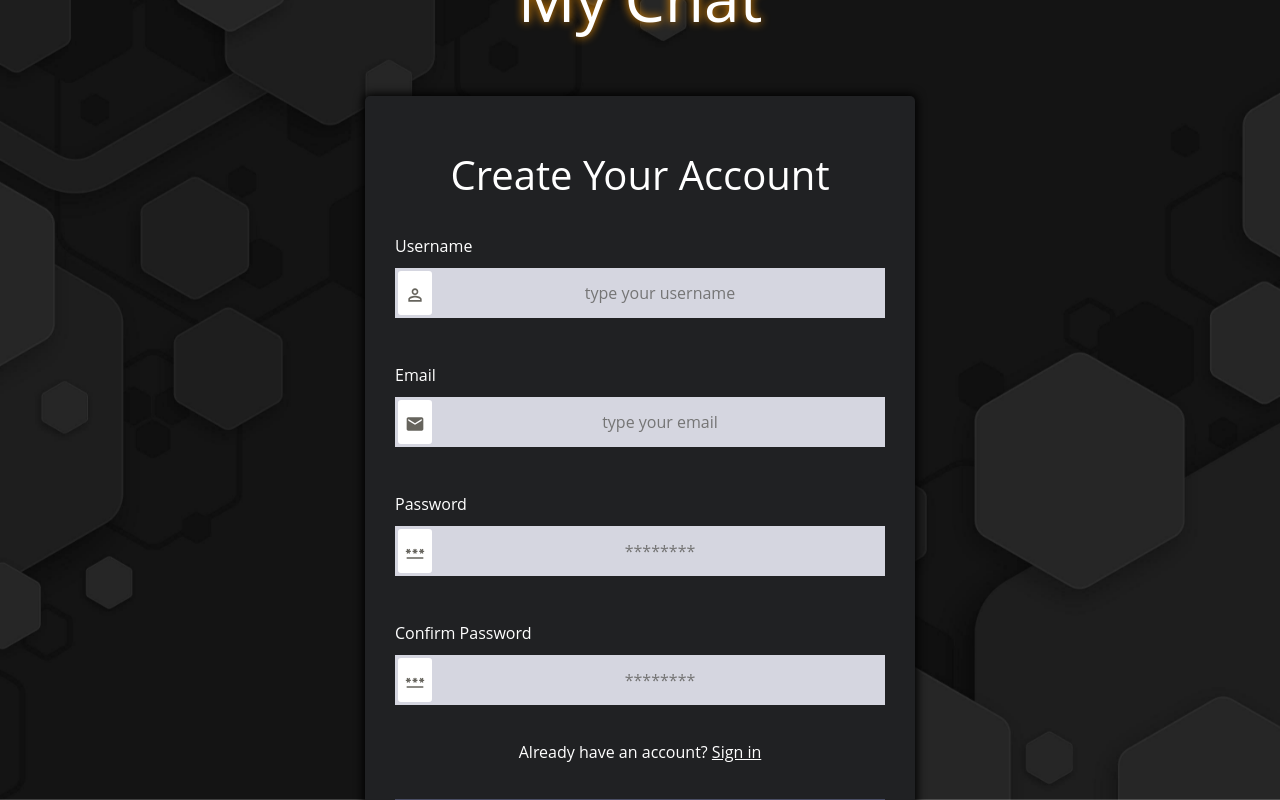
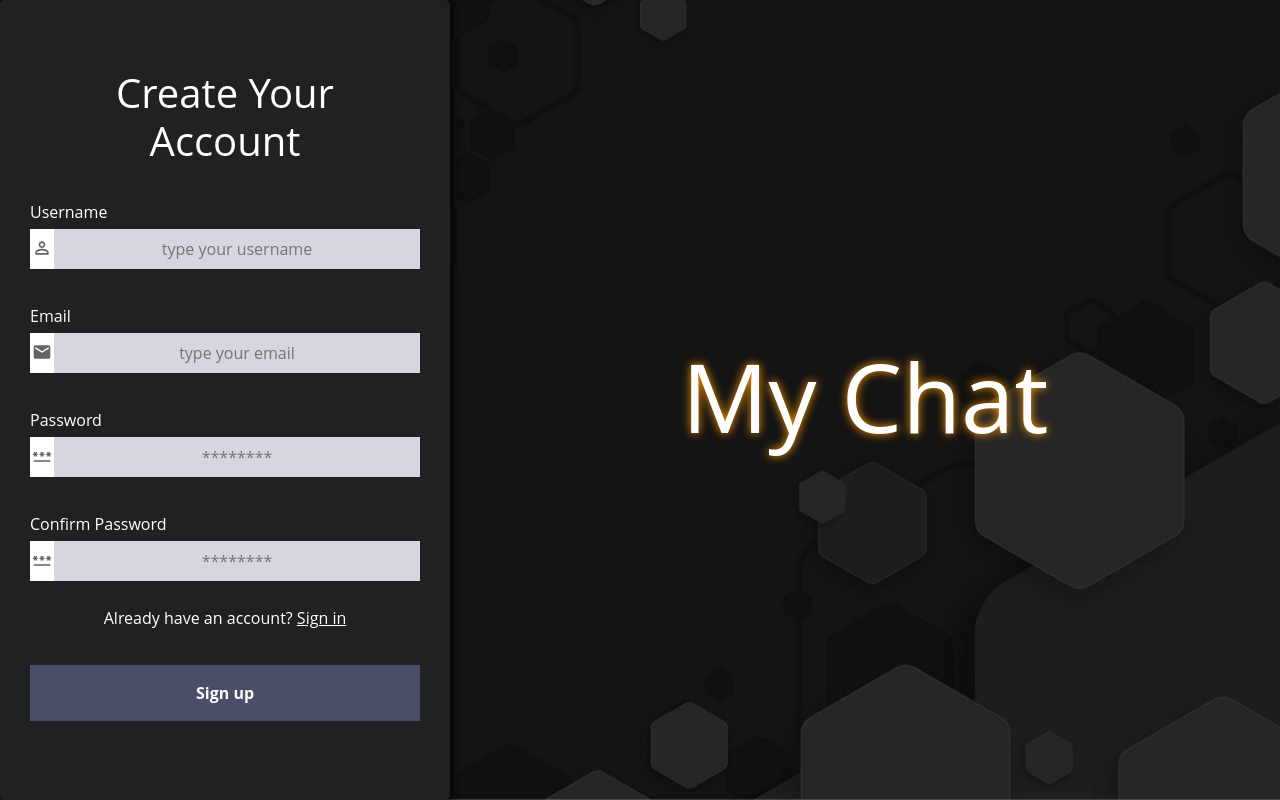
Before and after one commit to JVictor-CC/My-Chat-GPT, a React (Create React App) app in the folder client/: page /register in a window 1280 px wide. Built offline with nearby package versions, Linux system fonts and the light colour scheme.

Commit message:
fix: inputs style now works correctly

```diff
--- a/client/src/components/ChatMessages/index.jsx
+++ b/client/src/components/ChatMessages/index.jsx
@@ -8,15 +8,20 @@ const MessageBox = ({ text, type = '' }) => {
     <MessageContainer variant={type}>
       <div>
         {type === 'user' ? (
+          <>
+            <p>{text}</p>
             <span>
               <AiOutlineUser />
             </span>
+          </>
         ) : (
+          <>
             <span>
               <DiAtom />
             </span>
-        )}{' '}
             <p>{text}</p>
+          </>
+        )}
       </div>
     </MessageContainer>
   )
--- a/client/src/components/ChatMessages/style.js
+++ b/client/src/components/ChatMessages/style.js
@@ -10,25 +10,29 @@ export const MessageContainer = styled.div`
   ${({ variant }) =>
     variant === 'user' &&
     css`
-      background-color: lightgray;
-      border-top: solid 1px gray;
-      border-bottom: solid 1px gray;
+      div {
+        background-color: #e9e9f2;
+      }
     `}
 
   div {
     width: 100%;
     max-width: 800px;
-    margin: 20px;
+    margin-top: 15px;
     display: flex;
+    padding: 5px;
+    border-radius: 5px;
   }
 
   span {
-    padding-inline-end: 10px;
+    padding-inline: 5px;
     font-size: 25px;
   }
 
   p {
     white-space: pre-wrap;
     word-wrap: break-word;
+    width: 100%;
+    padding: 5px;
   }
 `
--- a/client/src/components/Input/index.jsx
+++ b/client/src/components/Input/index.jsx
@@ -23,7 +23,6 @@ const Input = ({
           placeholder={placeHolder}
           {...register(registerName)}
         />
-      </InputContainer>
         {errorMessage ? (
           <DisplayError variant="">
             <p>{errorMessage}</p>
@@ -31,6 +30,7 @@ const Input = ({
         ) : (
           <DisplayError variant="nodisplay"></DisplayError>
         )}
+      </InputContainer>
     </>
   )
 }
--- a/client/src/components/Input/style.js
+++ b/client/src/components/Input/style.js
@@ -8,10 +8,11 @@ export const InputLabel = styled.label`
 `
 
 export const InputContainer = styled.div`
-  margin: 10px 0;
+  margin: 5px 0;
   width: 100%;
-  height: 50px;
+  height: 40px;
   background-color: #d5d6e0;
+  position: relative;
 
   display: flex;
   justify-content: center;
@@ -27,37 +28,40 @@ export const InputContainer = styled.div`
 `
 
 export const IconContainer = styled.div`
-  padding: 7px;
+  height: 100%;
   font-size: 20px;
   color: #66645d;
   margin: 0;
+  padding: 2px;
 
   background-color: #fff;
-  border: solid 3px #d5d6e0;
-  border-radius: 6px;
 `
 
 export const DisplayError = styled.div`
-  position: relative;
-  height: 30px;
-  top: -9.5px;
-  background-color: #3b2f30;
+  position: absolute;
+  height: 20px;
+  padding-left: 5px;
+  top: 100%;
+  left: 0;
+  width: 100%;
+  background-color: #421d21;
   border-radius: 0 0 5px 5px;
   color: #fff;
   transition: 0.5s;
+  overflow: hidden;
+  z-index: 1;
 
   ${({ variant }) =>
     variant === 'nodisplay' &&
     css`
-      height: 0px;
-      overflow: hidden;
+      height: 0;
       padding: 0;
       transform: scaleY(0);
     `}
 
   p {
     font-size: 14px;
-    transform: translate(4%, 35%) scaleY(1);
+    transform: translateY(0);
     transition: transform 0.5s;
   }
 `
--- a/client/src/pages/Chat/style.js
+++ b/client/src/pages/Chat/style.js
@@ -27,12 +27,11 @@ export const ChatAnswers = styled.div`
 
 export const ChatInput = styled.div`
   width: 100%;
-  height: 220px;
-  background-color: lightgray;
+  height: 180px;
+  background-color: #e9e9f2;
   display: flex;
   justify-content: center;
   align-items: center;
-  box-shadow: 0px 0px 5px 2px gray;
 
   div {
     display: flex;
--- a/client/src/pages/Login/index.jsx
+++ b/client/src/pages/Login/index.jsx
@@ -37,7 +37,6 @@ const Login = () => {
 
   return (
     <Container>
-      <Title>My Chat</Title>
       <LoginScreenBox>
         <form onSubmit={handleSubmit(onSubmit)}>
           <Center>
@@ -82,6 +81,9 @@ const Login = () => {
           )}
         </form>
       </LoginScreenBox>
+      <Title>
+        <h1>My Chat</h1>
+      </Title>
     </Container>
   )
 }
--- a/client/src/pages/Register/index.jsx
+++ b/client/src/pages/Register/index.jsx
@@ -36,7 +36,6 @@ const Register = () => {
 
   return (
     <Container>
-      <Title>My Chat</Title>
       <LoginScreenBox>
         <form onSubmit={handleSubmit(onSubmit)}>
           <Center>
@@ -93,6 +92,9 @@ const Register = () => {
           )}
         </form>
       </LoginScreenBox>
+      <Title>
+        <h1>My Chat</h1>
+      </Title>
     </Container>
   )
 }
--- a/client/src/styles/login-screen.style.js
+++ b/client/src/styles/login-screen.style.js
@@ -5,9 +5,6 @@ export const Container = styled.div`
   width: 100vw;
   height: 100vh;
   display: flex;
-  align-items: center;
-  justify-content: center;
-  flex-direction: column;
   background-image: url(${background});
   background-size: cover;
   background-repeat: no-repeat;
@@ -17,12 +14,16 @@ export const Container = styled.div`
 `
 export const LoginScreenBox = styled.div`
   border-radius: 5px;
-  width: 550px;
-  height: fit-content;
+  min-width: 450px;
+  height: 100%;
+  overflow: hidden;
   padding: 30px;
   background-color: #202123;
   box-shadow: 0px 0px 10px 2px #000;
   color: #fff;
+  display: flex;
+  flex-direction: column;
+  justify-content: center;
 
   h1 {
     text-transform: capitalize;
@@ -44,11 +45,18 @@ export const LoginScreenBox = styled.div`
   }
 `
 
-export const Title = styled.h1`
-  color: #fff;
-  margin: 80px 0 60px 0;
-  font-size: 64px;
-  text-shadow: 0 0 10px #ff9900;
+export const Title = styled.div`
+  width: 100%;
+  height: 100%;
+  display: flex;
+  justify-content: center;
+  align-items: center;
+
+  h1 {
+    color: #fff;
+    font-size: 96px;
+    text-shadow: 0 0 10px #ff9900;
+  }
 `
 
 export const Center = styled.div`
```
Also changed, not shown: 1 other file (tests, documents, lock files or other folders). Lines whose indentation alone changed are shown as unchanged.
